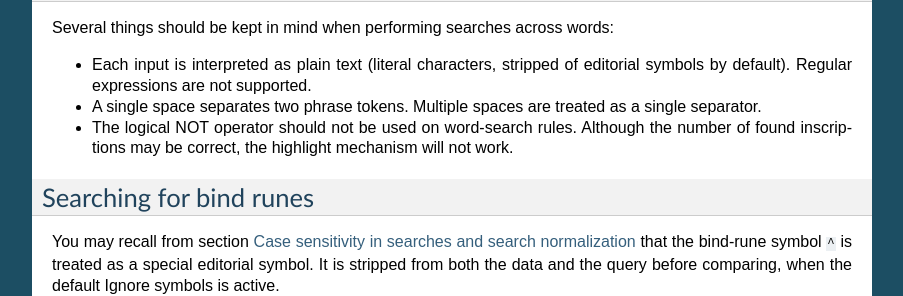
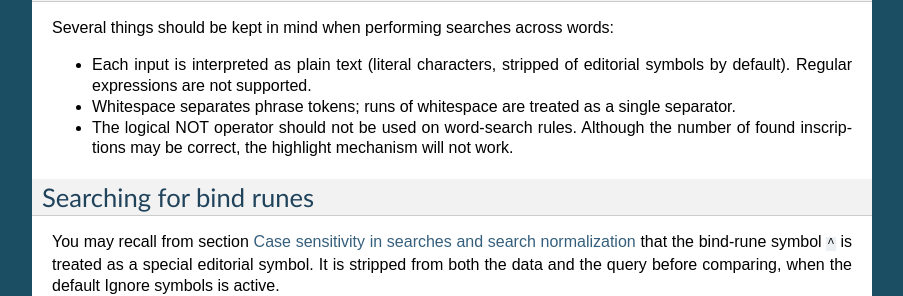
Before and after one commit to fralik/rundata-net, a Sphinx documentation site: the page built from docs/searching.rst, in a window 1280 px wide and 900 px high, scrolled down 9626 px. Shown: the part 162-458 px from the top of the window, without its empty margins (198-1101 px from the left). Built offline with Sphinx 7.4.7, drawn with Linux system fonts in a browser that asks for light colours.

Commit message:
Update docs/searching.rst
Co-authored-by: Copilot <175728472+Copilot@users.noreply.github.com>

```diff
--- a/docs/searching.rst
+++ b/docs/searching.rst
@@ -405,7 +405,7 @@ Several things should be kept in mind when performing searches across words:
 
 * Each input is interpreted as plain text (literal characters, stripped of editorial
   symbols by default). Regular expressions are not supported.
-* A single space separates two phrase tokens. Multiple spaces are treated as a single
+* Whitespace separates phrase tokens; runs of whitespace are treated as a single
   separator.
 * The logical NOT operator should not be used on word-search rules. Although the number
   of found inscriptions may be correct, the highlight mechanism will not work.
```
